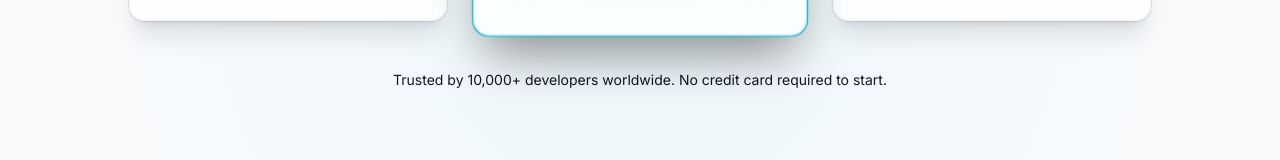
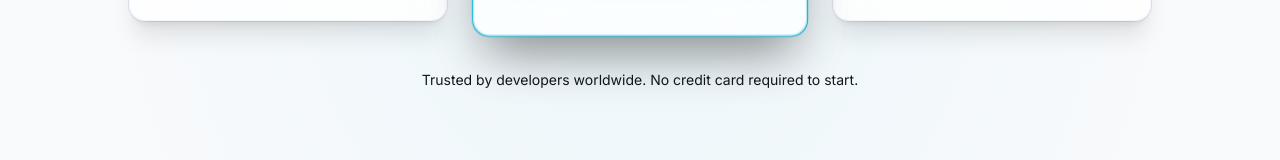
Before and after one commit to Chiragadve/Ultimate-context-API, a Next.js app: page / in a window 1280 px wide. Shown: the part 3896-4056 px from the top of the page. Built offline with nearby package versions, Linux system fonts and the light colour scheme; no server answers.

Commit message:
Update social proof text

```diff
--- a/components/landing/PricingSection.tsx
+++ b/components/landing/PricingSection.tsx
@@ -214,7 +214,7 @@ export const PricingSection = () => {
                     transition={{ duration: 0.6, delay: 0.6 }}
                     className="text-center text-sm text-muted-foreground mt-12"
                 >
-                    Trusted by 10,000+ developers worldwide. No credit card required to start.
+                    Trusted by developers worldwide. No credit card required to start.
                 </motion.p>
             </div>
 
```
